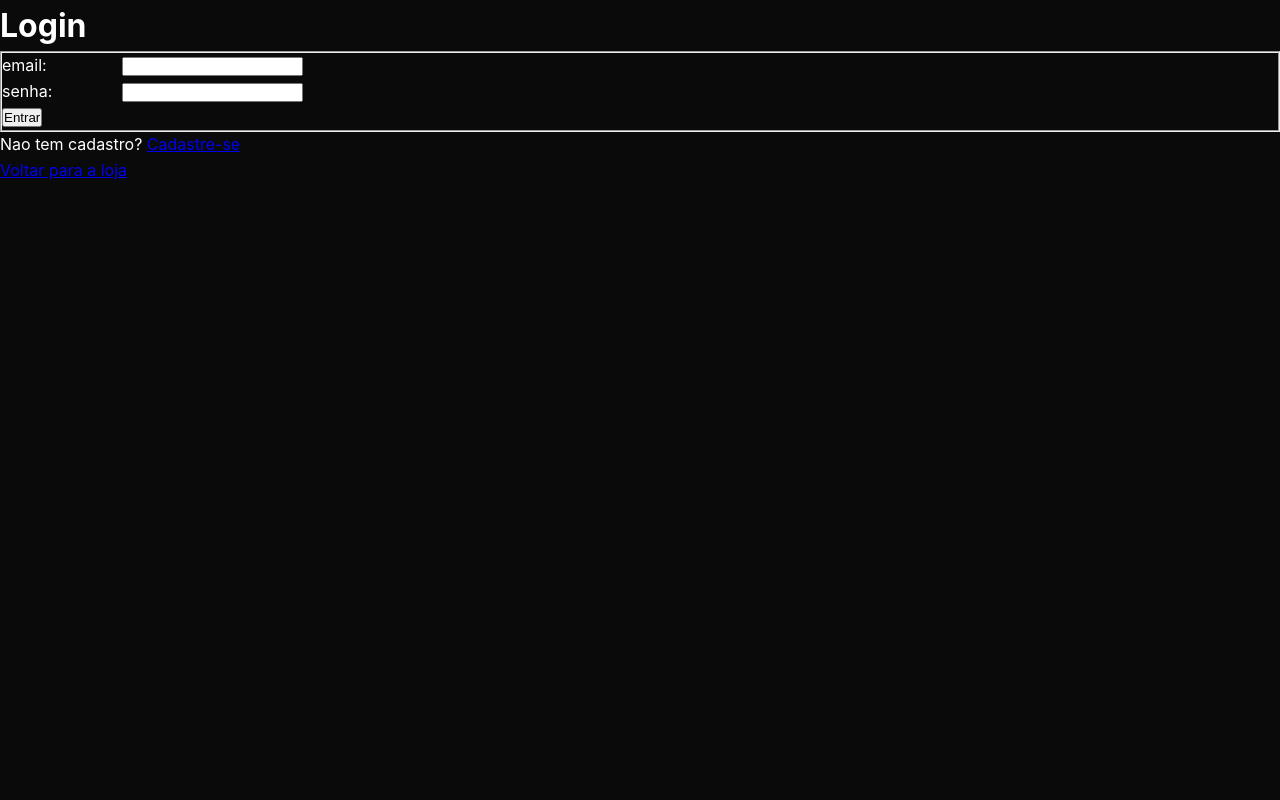
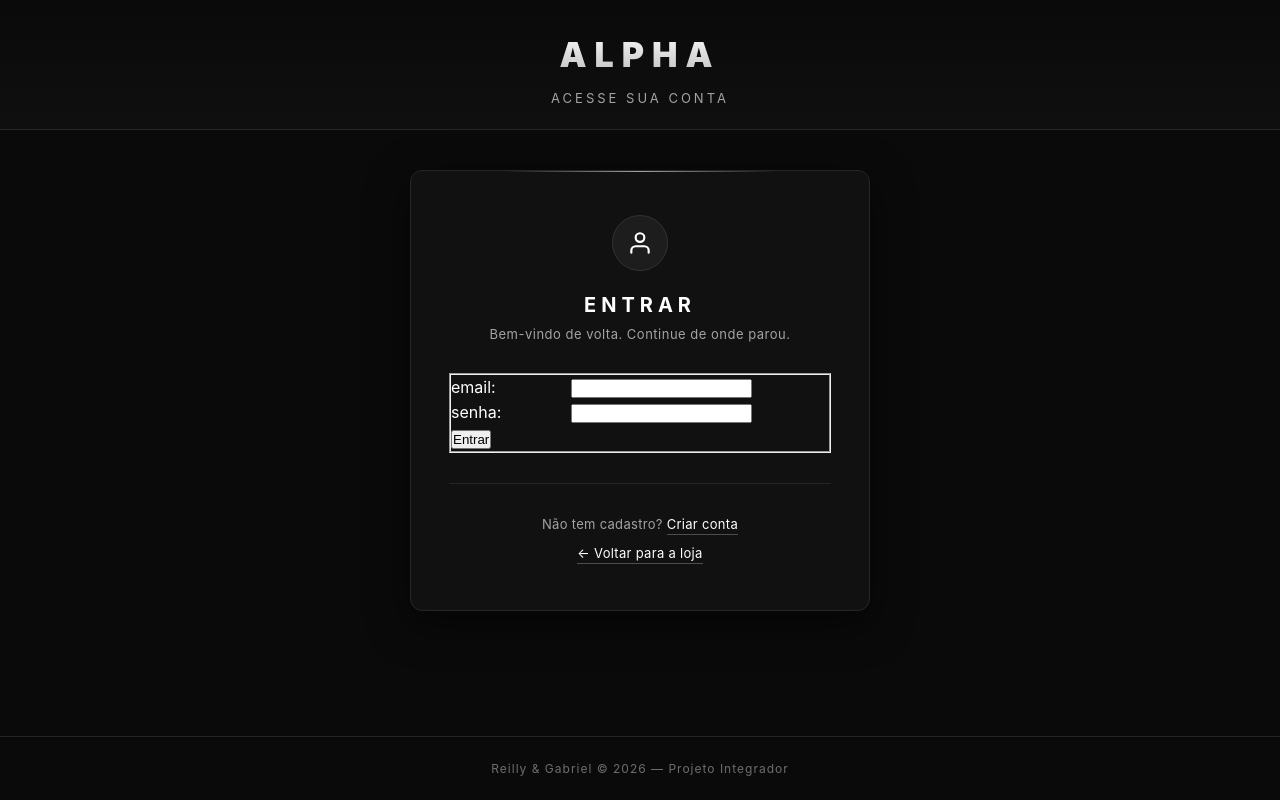
Before and after one commit to remy073/Loja-Alpha, a PHP site: page /login.php in a window 1280 px wide. Run offline with PHP 8.4, Linux system fonts and the light colour scheme.

Commit message:
Refactor login page layout and content

```diff
--- a/login.php
+++ b/login.php
@@ -5,17 +5,46 @@
 <html lang="pt-br">
 <head>
 <meta charset="UTF-8">
-<title>Login</title>
+<meta name="viewport" content="width=device-width, initial-scale=1.0">
+<title>Login · Alpha</title>
 <link rel="stylesheet" href="style.css">
 </head>
 <body>
-<header><h1>Login</h1></header>
-<main class="caixa">
-<?php
-form("banco.php", "email", "senha", null, null, null, null, null, "Entrar", null, null);
-?>
-<p>Nao tem cadastro? <a href="formulario.php">Cadastre-se</a></p>
-<p><a href="index.php">Voltar para a loja</a></p>
+
+<header class="topo topo-compacto">
+    <div class="topo-conteudo">
+        <h1 class="logo">ALPHA</h1>
+        <p class="slogan">Acesse sua conta</p>
+    </div>
+</header>
+
+<main class="conteudo">
+    <section class="painel painel-estreito painel-auth">
+
+        <div class="auth-icone">
+            <svg xmlns="http://www.w3.org/2000/svg" width="26" height="26" viewBox="0 0 24 24" fill="none" stroke="currentColor" stroke-width="2" stroke-linecap="round" stroke-linejoin="round">
+                <path d="M20 21v-2a4 4 0 0 0-4-4H8a4 4 0 0 0-4 4v2"/>
+                <circle cx="12" cy="7" r="4"/>
+            </svg>
+        </div>
+
+        <h2 class="painel-titulo">Entrar</h2>
+        <p class="auth-subtitulo">Bem-vindo de volta. Continue de onde parou.</p>
+
+        <?php
+        form("banco.php", "email", "senha", null, null, null, null, null, "Entrar", null, null);
+        ?>
+
+        <div class="painel-rodape">
+            <p>Não tem cadastro? <a href="formulario.php">Criar conta</a></p>
+            <p><a href="index.php">← Voltar para a loja</a></p>
+        </div>
+    </section>
 </main>
+
+<footer class="rodape">
+    <p>Reilly &amp; Gabriel &copy; <?php echo date('Y'); ?> — Projeto Integrador</p>
+</footer>
+
 </body>
 </html>
```
